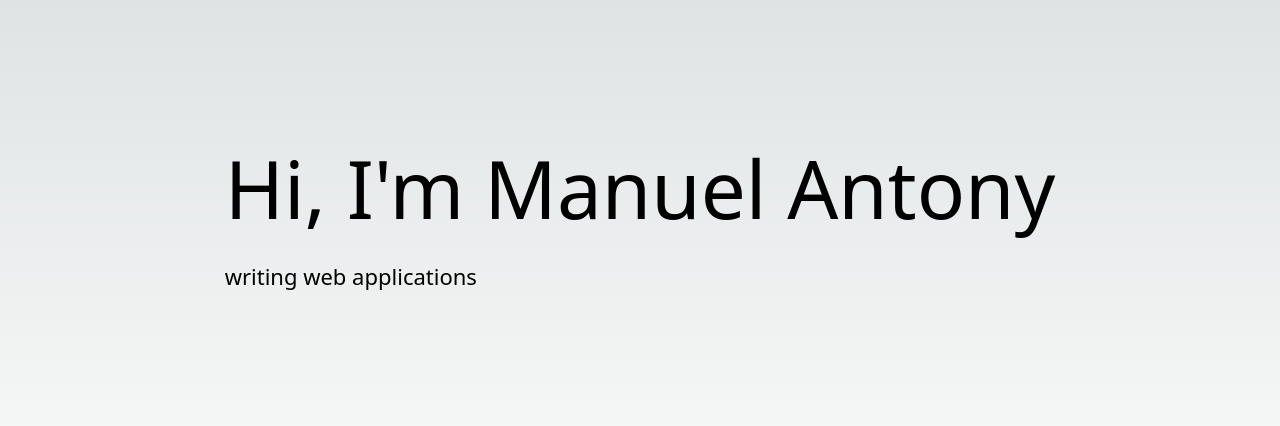
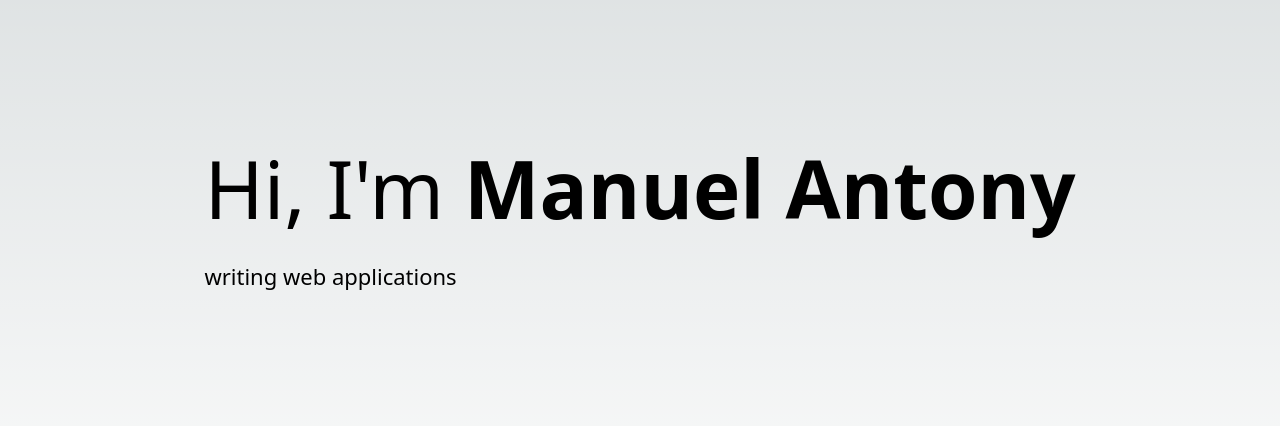
Before and after one commit to manuelxantony/manuelxantony-blog, a Next.js app: page / in a window 1280 px wide. Shown: the part 190-616 px from the top of the page. Built offline with nearby package versions, Linux system fonts and the light colour scheme.

Commit message:
fixed the fonts

```diff
--- a/components/about/about.tsx
+++ b/components/about/about.tsx
@@ -6,8 +6,8 @@ export default function About() {
       <div className="h-[820px] flex justify-center items-center">
         <div className="flex flex-col gap-8">
           <div className="flex flex-col md:flex-row  gap-5">
-            <h1>{`Hi, I'm `}</h1>
-            <h1>
+            <h1 className="font-thin">{`Hi, I'm `}</h1>
+            <h1 className="font-bold">
               <AnimatedText text="Manuel Antony" />
             </h1>
           </div>
```
